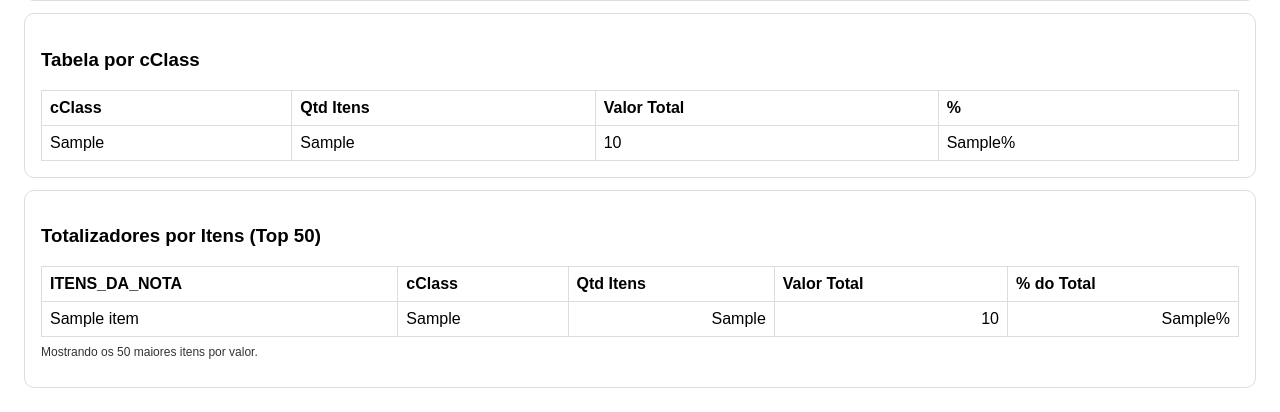
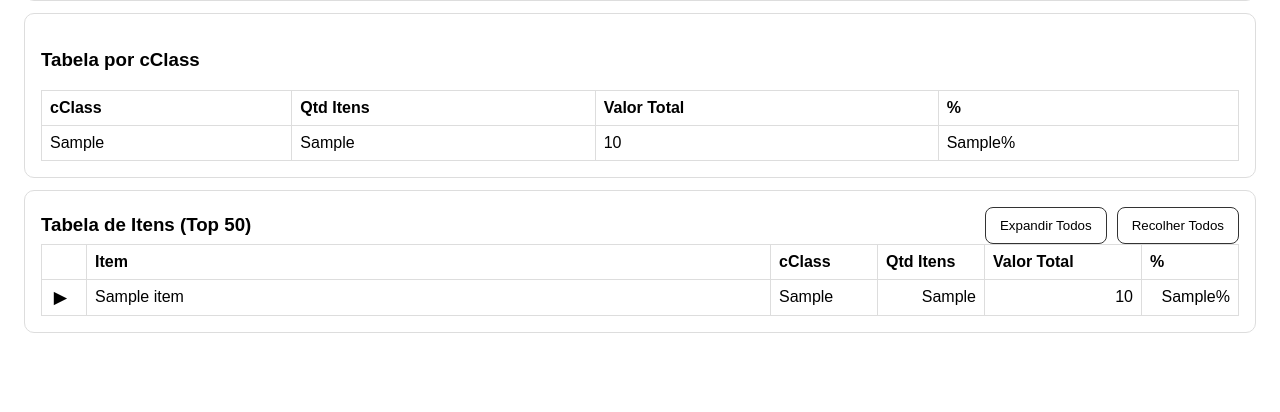
Before and after one commit to wriellgamaoliveira-pixel/troca-xml-web, a Flask app: template templates/resumo.html in a window 1280 px wide. Shown: the part 846-1258 px from the top of the page. After the commit the page ends 1179 px from the top, so only its background shows below. Run offline with Flask 3, Linux system fonts and the light colour scheme; the template is opened without the code that fills it: most values are stand-ins (such as "Sample title", 1, 10 or a date in 2020).

Commit message:
Update resumo.html
Signed-off-by: Wriell <wriellgamaoliveira@gmail.com>

```diff
--- a/templates/resumo.html
+++ b/templates/resumo.html
@@ -18,9 +18,7 @@
 
 <div class="card">
   <h3>Gráfico (Top 12 cClass)</h3>
-
-  <!-- trava tamanho do gráfico -->
-  <div style="max-width:520px; height:320px;">
+  <div style="max-width:520px; max-height:320px;">
     <canvas id="pizza" style="width:100%; height:320px;"></canvas>
   </div>
 </div>
@@ -50,39 +48,110 @@
 </div>
 
 <div class="card">
-  <h3>Totalizadores por Itens (Top 50)</h3>
+  <div style="display:flex; gap:10px; align-items:center; justify-content:space-between; flex-wrap:wrap;">
+    <h3 style="margin:0;">Tabela de Itens (Top 50)</h3>
+    <div style="display:flex; gap:10px;">
+      <button type="button" class="btn" onclick="expandirTodos()">Expandir Todos</button>
+      <button type="button" class="btn" onclick="recolherTodos()">Recolher Todos</button>
+    </div>
+  </div>
+
+  <style>
+    .acc-toggle {
+      cursor: pointer;
+      user-select: none;
+      font-weight: bold;
+      display: inline-block;
+      width: 20px;
+      text-align: center;
+    }
+    tr.acc-detalhe {
+      background: #f6f6f6;
+    }
+    .acc-box {
+      padding: 10px;
+      border-left: 3px solid #ddd;
+    }
+    table.table-interna {
+      width: 100%;
+      border-collapse: collapse;
+      margin-top: 6px;
+      font-size: 13px;
+    }
+    table.table-interna th, table.table-interna td {
+      border: 1px solid #ddd;
+      padding: 6px;
+    }
+    .num { text-align:right; }
+  </style>
+
   <table>
     <thead>
       <tr>
-        <th>ITENS_DA_NOTA</th>
-        <th>cClass</th>
-        <th>Qtd Itens</th>
-        <th>Valor Total</th>
-        <th>% do Total</th>
+        <th style="width:28px;"></th>
+        <th>Item</th>
+        <th style="width:90px;">cClass</th>
+        <th style="width:90px;">Qtd Itens</th>
+        <th style="width:140px;">Valor Total</th>
+        <th style="width:80px;">%</th>
       </tr>
     </thead>
     <tbody>
-      {% for r in resumo.itens_linhas[:50] %}
+      {% for it in resumo.itens_linhas %}
+      {% set row_id = "acc_" ~ loop.index0 %}
       <tr>
-        <td>{{ r.item }}</td>
-        <td>{{ r.cClass }}</td>
-        <td style="text-align:right;">{{ r.qtd_itens }}</td>
-        <td style="text-align:right;">{{ r.v_total_br }}</td>
-        <td style="text-align:right;">{{ r.pct_br }}%</td>
+        <td>
+          <span class="acc-toggle" id="{{ row_id }}_ico" onclick="toggleAcc('{{ row_id }}')">▶</span>
+        </td>
+        <td>{{ it.item }}</td>
+        <td>{{ it.cClass }}</td>
+        <td class="num">{{ it.qtd_itens }}</td>
+        <td class="num">{{ it.v_total_br }}</td>
+        <td class="num">{{ it.pct_br }}%</td>
+      </tr>
+
+      <tr class="acc-detalhe" id="{{ row_id }}" style="display:none;">
+        <td colspan="6">
+          <div class="acc-box">
+            <b>Notas fiscais relacionadas</b>
+            {% if it.notas and it.notas|length > 0 %}
+              <table class="table-interna">
+                <thead>
+                  <tr>
+                    <th style="width:90px;">nNF</th>
+                    <th>Emitente</th>
+                    <th style="width:110px;">Emissão</th>
+                    <th style="width:140px;">Valor do item</th>
+                  </tr>
+                </thead>
+                <tbody>
+                  {% for n in it.notas %}
+                  <tr>
+                    <td>{{ n.nNF }}</td>
+                    <td>{{ n.xNome }}</td>
+                    <td>{{ n.dhEmi_fmt }}</td>
+                    <td class="num">{{ n.vProd_br }}</td>
+                  </tr>
+                  {% endfor %}
+                </tbody>
+              </table>
+            {% else %}
+              <div style="margin-top:8px; font-size:13px; opacity:0.85;">
+                Nenhuma nota encontrada para este item.
+              </div>
+            {% endif %}
+          </div>
+        </td>
       </tr>
       {% endfor %}
     </tbody>
   </table>
-
-  <p style="font-size:12px; opacity:0.8; margin-top:8px;">
-    Mostrando os 50 maiores itens por valor.
-  </p>
 </div>
 
 <script>
+  // Gráfico
   const labels = {{ resumo.labels|tojson }};
   const valores = {{ resumo.valores|tojson }};
-
   const ctx = document.getElementById("pizza");
   new Chart(ctx, {
     type: "pie",
@@ -95,6 +164,34 @@
       maintainAspectRatio: false
     }
   });
+
+  // Accordion
+  function toggleAcc(id) {
+    const row = document.getElementById(id);
+    const ico = document.getElementById(id + "_ico");
+    const aberto = row.style.display !== "none";
+
+    row.style.display = aberto ? "none" : "table-row";
+    ico.textContent = aberto ? "▶" : "▼";
+  }
+
+  function expandirTodos() {
+    const detalhes = document.querySelectorAll("tr.acc-detalhe");
+    detalhes.forEach(tr => {
+      tr.style.display = "table-row";
+      const ico = document.getElementById(tr.id + "_ico");
+      if (ico) ico.textContent = "▼";
+    });
+  }
+
+  function recolherTodos() {
+    const detalhes = document.querySelectorAll("tr.acc-detalhe");
+    detalhes.forEach(tr => {
+      tr.style.display = "none";
+      const ico = document.getElementById(tr.id + "_ico");
+      if (ico) ico.textContent = "▶";
+    });
+  }
 </script>
 {% endif %}
 
```
